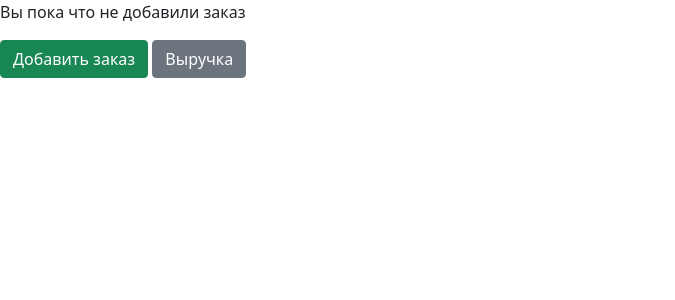
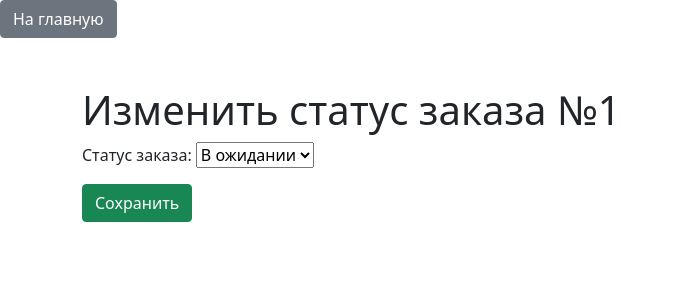
Before and after one commit to Vlasenckoiury/cafe, a Django app: page /update/1/ in a window 1280 px wide. Shown: the top 300 px of the page, without its empty margins (0-675 px from the left). Run offline with Django 5.2, Linux system fonts and the light colour scheme; tables that the repository leaves empty hold one stand-in row (values such as "Sample post").

Commit message:
добавлено изменения статуса и блюда

```diff
--- a/cafe/back/forms.py
+++ b/cafe/back/forms.py
@@ -39,6 +39,16 @@
     class Meta:
         model = Cafe
         fields = ['status']
-        widgets = {
-            'status': forms.Select(attrs={'class': 'form-control'}),
-        }
+
+
+class MenuForm(forms.ModelForm):
+    items = forms.ModelMultipleChoiceField(
+        queryset=MenuItem.objects.all(),
+        widget=forms.CheckboxSelectMultiple,
+        label="Выберите блюда",
+        required=True
+    )
+
+    class Meta:
+        model = Cafe
+        fields = ['items']
--- a/cafe/back/templates/order_list.html
+++ b/cafe/back/templates/order_list.html
@@ -38,6 +38,7 @@
                         {{ item.name }} - {{ item.price }} руб.;
                     {% endfor %}
                 </p>
+                <a href="{% url 'menu_update' order.id %}" class="btn btn-primary">Изменить Меню</a>
                 <p>Общая стоимость: {{ order.total_price }} руб.</p>
                 <p>Статус: {{ order.get_status_display  }}</p>
                 <a href="{% url 'update_status' order.id %}" class="btn btn-warning">Изменить статус</a>
--- a/cafe/back/templates/total_revenue.html
+++ b/cafe/back/templates/total_revenue.html
@@ -1,4 +1,3 @@
-{% extends 'order_list.html' %}
 <!doctype html>
 <html lang="ru">
 <head>
@@ -6,9 +5,12 @@
     <meta name="viewport"
           content="width=device-width, user-scalable=no, initial-scale=1.0, maximum-scale=1.0, minimum-scale=1.0">
     <meta http-equiv="X-UA-Compatible" content="ie=edge">
+    <link href="https://cdn.jsdelivr.net/npm/bootstrap@5.1.3/dist/css/bootstrap.min.css" rel="stylesheet" integrity="sha384-1BmE4kWBq78iYhFldvKuhfTAU6auU8tT94WrHftjDbrCEXSU1oBoqyl2QvZ6jIW3" crossorigin="anonymous">
     <title>Общая выручка</title>
 </head>
 <body>
-    <p>Общая выручка: {{ revenue }} руб.</p>
+    <a href="{% url 'order_list' %}" class="btn btn-secondary">На главную</a>
+    <h1>Общая выручка</h1>
+    <p>Общая выручка: {{ revenue|floatformat:2 }}</p>
 </body>
 </html>
--- a/cafe/back/templates/update_status.html
+++ b/cafe/back/templates/update_status.html
@@ -1,4 +1,3 @@
-{% extends 'order_list.html' %}
 <!doctype html>
 <html lang="ru">
 <head>
@@ -6,16 +5,20 @@
     <meta name="viewport"
           content="width=device-width, user-scalable=no, initial-scale=1.0, maximum-scale=1.0, minimum-scale=1.0">
     <meta http-equiv="X-UA-Compatible" content="ie=edge">
-    <title>Статус</title>
+    <link href="https://cdn.jsdelivr.net/npm/bootstrap@5.1.3/dist/css/bootstrap.min.css" rel="stylesheet" integrity="sha384-1BmE4kWBq78iYhFldvKuhfTAU6auU8tT94WrHftjDbrCEXSU1oBoqyl2QvZ6jIW3" crossorigin="anonymous">
+    <title>Статус Заказа</title>
 </head>
 <body>
+    <div class="update-status">
+        <a href="{% url 'order_list' %}" class="btn btn-secondary">На главную</a>
         <div class="container mt-5">
             <h1>Изменить статус заказа №{{ cafe.id }}</h1>
             <form method="post">
                 {% csrf_token %}
                 {{ form.as_p }}
-            <button type="submit" class="btn btn-primary">Сохранить</button>
+                <button type="submit" class="btn btn-success">Сохранить</button>
             </form>
+        </div>
     </div>
 </body>
 </html>
--- a/cafe/back/urls.py
+++ b/cafe/back/urls.py
@@ -14,5 +14,6 @@
     path('add/', views.add_order, name='add_order'),
     path('delete/<int:cafe_id>/', views.delete_order, name='delete_order'),
     path('update/<int:cafe_id>/', views.update_status, name='update_status'),
+    path('update_menu/<int:cafe_id>/', views.menu_update, name='menu_update'),
     path('revenue/', views.total_revenue, name='total_revenue'),
 ]
--- a/cafe/back/views.py
+++ b/cafe/back/views.py
@@ -2,7 +2,7 @@
 from django.shortcuts import render, get_object_or_404, redirect
 from django.db.models import Q
 from .models import Cafe, MenuItem
-from .forms import OrderForm, CafeStatusForm
+from .forms import OrderForm, CafeStatusForm, MenuForm
 from .serializers import CafeSerializer, MenuSerializer
 from rest_framework import viewsets
 import requests
@@ -25,7 +25,7 @@
 
     if query:
         orders = orders.filter(
-            Q(table_number__icontains=query) | Q(status__icontains=query)
+            Q(table_number__icontains=query) | Q(status__icontains=query)  # проверка на колонки на номер стола или статус
         )
 
     return render(request, 'order_list.html', {'orders': orders, 'query': query})  # Передаем результаты и текст ввода
@@ -54,10 +54,28 @@
     if request.method == 'POST':
         form = CafeStatusForm(request.POST, instance=cafe)
         if form.is_valid():
-            form.save()  # Сохраняем изменения
-            return redirect('order_list')  # Редирект на главную страницу
+            print("Форма валидна, сохраняем изменения.")
+            form.save()  # сохраняем обновленный статус
+            return redirect('order_list')  # редирект на главную страницу
+        else:
+            print("Форма не валидна.")
     else:
-        form = CafeStatusForm(instance=cafe)
+        form = CafeStatusForm(instance=cafe)  # для гет-запроса создаем форму с текущим статусом
+    return render(request, 'update_status.html', {'form': form, 'cafe': cafe})
+
+
+def menu_update(request, cafe_id):
+    cafe = get_object_or_404(Cafe, id=cafe_id)
+    if request.method == 'POST':
+        form = MenuForm(request.POST, instance=cafe)
+        if form.is_valid():
+            print("Форма валидна, сохраняем изменения.")
+            form.save()  # сохраняем обновленный статус
+            return redirect('order_list')  # редирект на главную страницу
+        else:
+            print("Форма не валидна.")
+    else:
+        form = MenuForm(instance=cafe)  # для гет-запроса создаем форму с текущим статусом
     return render(request, 'update_status.html', {'form': form, 'cafe': cafe})
 
 
```
Lines whose indentation alone changed are shown as unchanged.
